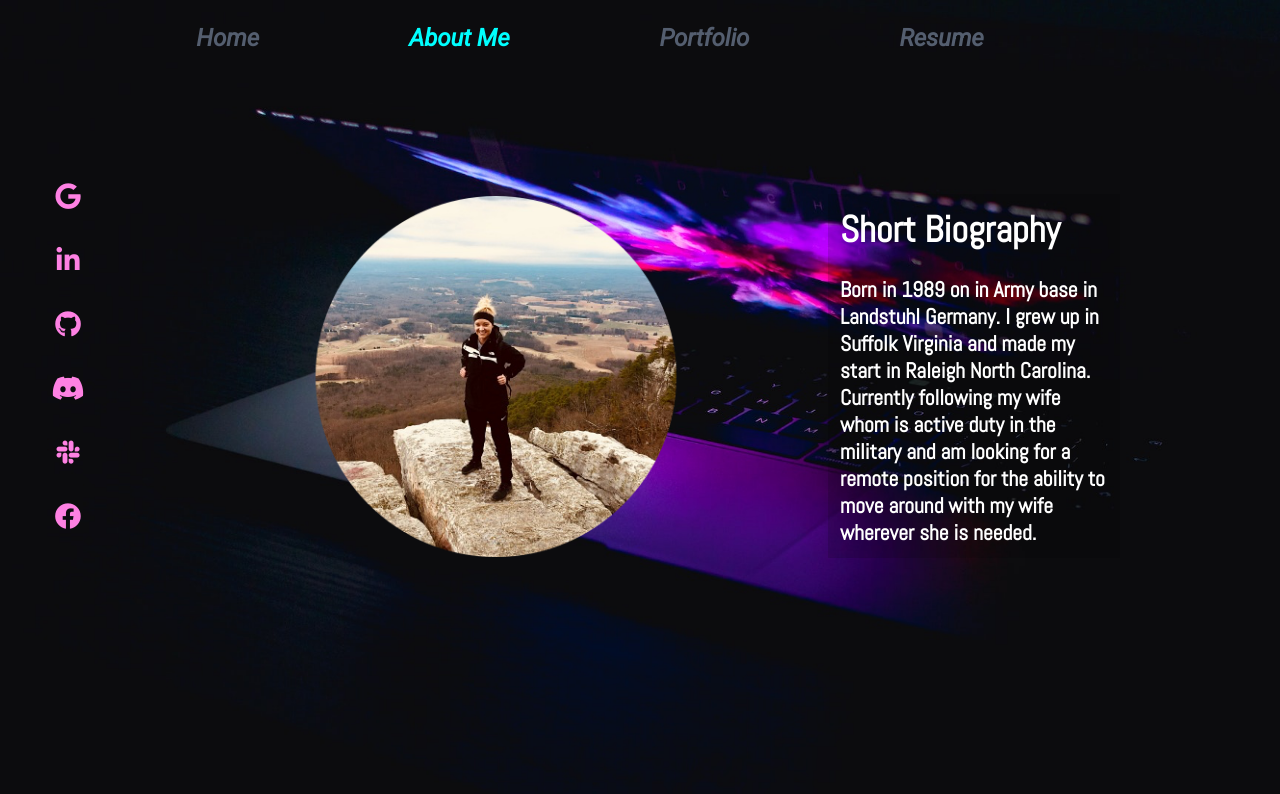
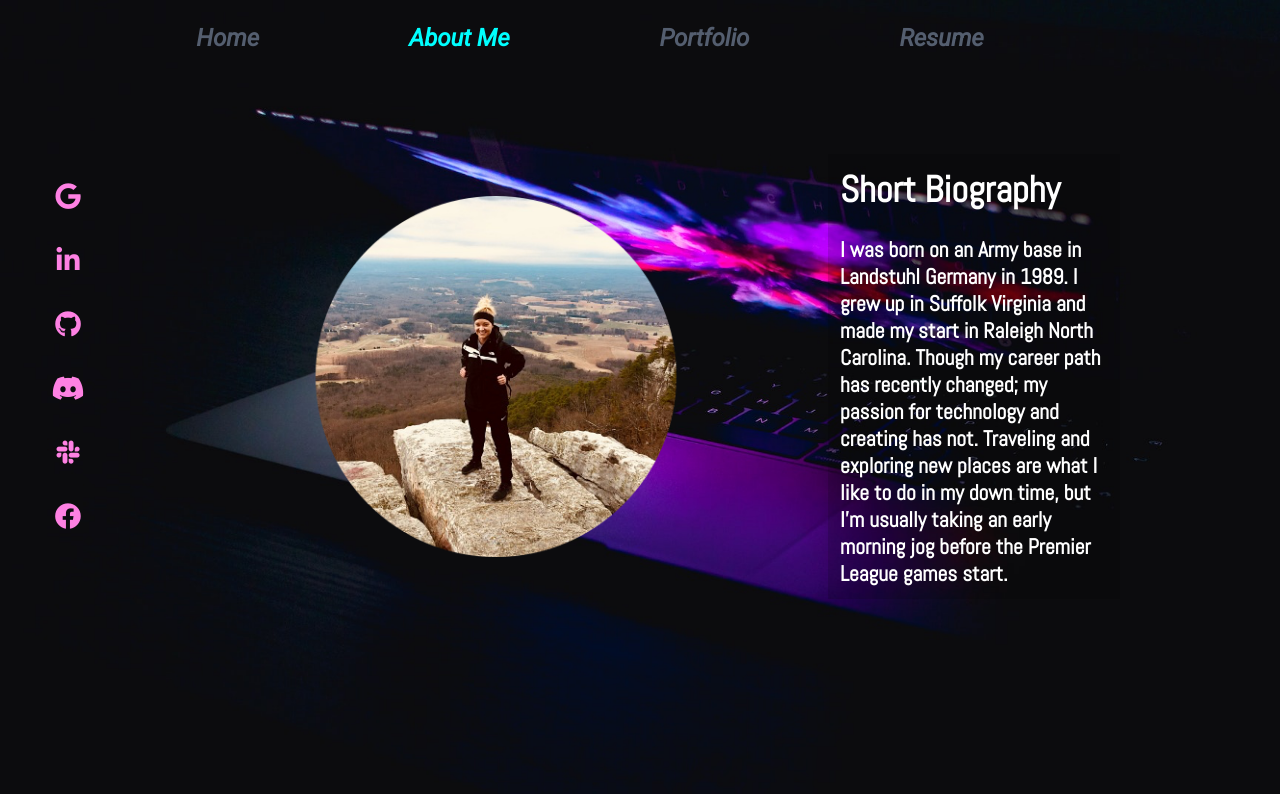
Before and after one commit to BDedafoe/my_profile, a React (Create React App) app: page /about in a window 1280 px wide. Shown: the top 794 px of the page. Built offline with nearby package versions, Linux system fonts and the light colour scheme; a web font is replaced by a local one.

Commit message:
about me description change

```diff
--- a/src/content/speedDial.js
+++ b/src/content/speedDial.js
@@ -10,7 +10,7 @@ const useStyles = makeStyles((theme) => ({
       left: theme.spacing(2),
     },
     iconColor: {
-      color: 'inherent',
+      color: 'rgb(195, 0, 255)',
     },
 
 }));
--- a/src/index.js
+++ b/src/index.js
@@ -1,7 +1,7 @@
 import React from 'react';
 import { render } from 'react-dom';
 import './index.css';
-import {App} from './App';
+import { App } from './App';
 import reportWebVitals from './reportWebVitals';
 
 const root = document.getElementById('root'); // <- This is the //correct method call for React version 17
--- a/src/public/my.css
+++ b/src/public/my.css
@@ -17,6 +17,7 @@ body {
   body {
     background-size: cover;
     background-position: center;
+
   }
 }
 
@@ -45,6 +46,7 @@ button:hover {
   color: white;
 
 }
+
 
 /* Navbar CSS */
 .nav {
@@ -183,7 +185,8 @@ li {
 }
 @media (max-width: 768px) {
   .home {
-    margin-left: 3em;
+    padding-top: 20px;
+    margin-left: 2em;
     margin-right: 3em;
     flex-direction: column;
     justify-content: center;
@@ -194,6 +197,7 @@ li {
   }
   .home_content_wrapper {
     width: 100%;
+    padding-top: 40px;
   }
 }
 
--- a/src/views/about.js
+++ b/src/views/about.js
@@ -15,8 +15,9 @@ const useStyles = makeStyles((theme) => ({
 export const About = () => {
   const classes = useStyles();
   const greetings = "Short Biography";
-  const aboutme = `Born in 1989 on in Army base in Landstuhl Germany. I grew up in Suffolk Virginia and made my start in Raleigh North Carolina.
-                  Currently following my wife whom is active duty in the military and am looking for a remote position for the ability to move around with my wife wherever she is needed.`;
+  const aboutme = `I was born on an Army base in Landstuhl Germany in 1989. I grew up in Suffolk Virginia and made my start in Raleigh North Carolina.
+                   Though my career path has recently changed; my passion for technology and creating has not. Traveling and exploring new places are what I like to do in my down time, but
+                   I'm usually taking an early morning jog before the Premier League games start.`;
 
   return (
     <section id="about">
--- a/src/views/home.js
+++ b/src/views/home.js
@@ -8,7 +8,7 @@ import main from '../public/main.jpeg'
 const useStyles = makeStyles((theme) => ({
   main: {
     maxWidth: '100vw',
-    marginTop: '3em',
+    marginTop: '4em',
     marginBottom: "auto",
   },
 }));
```
